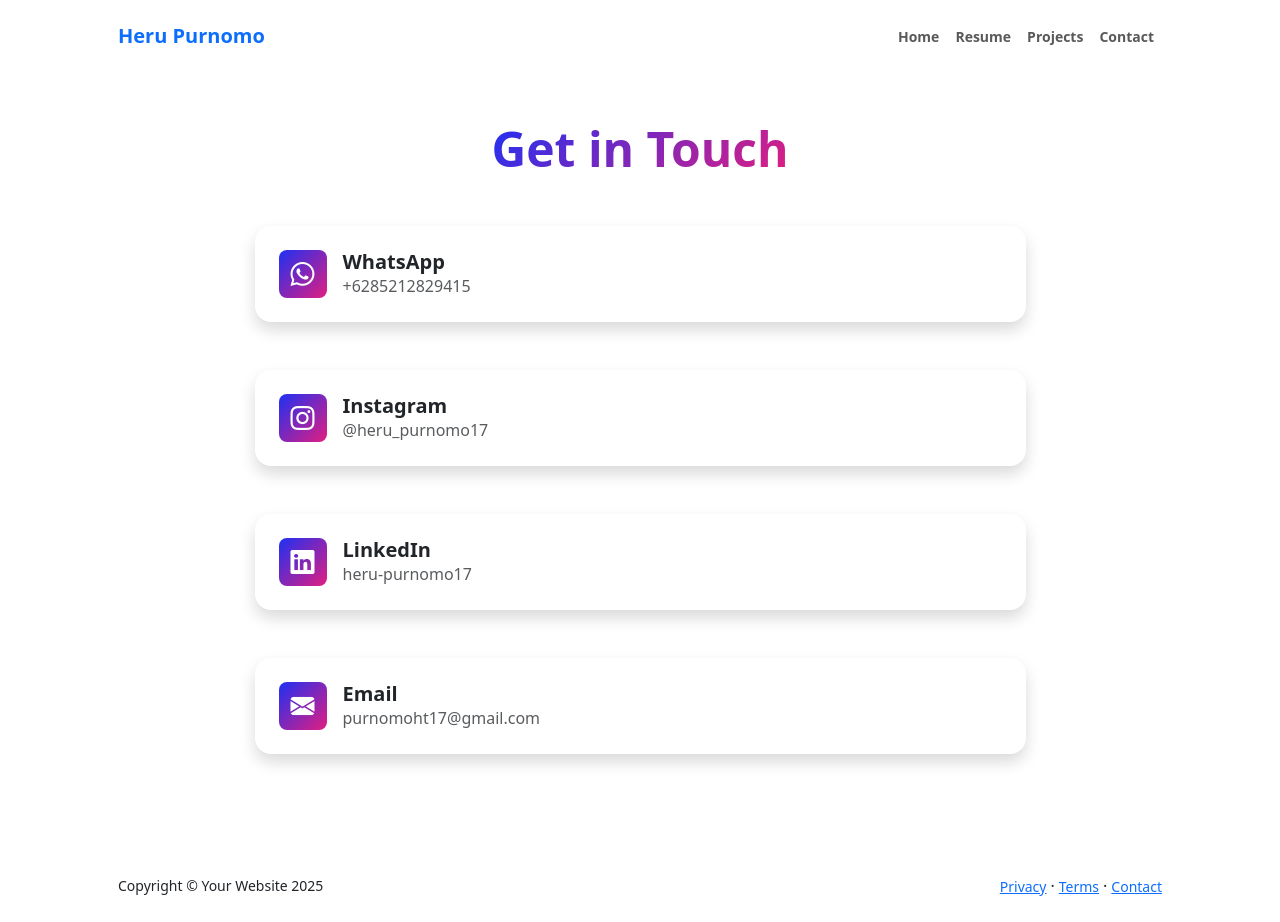
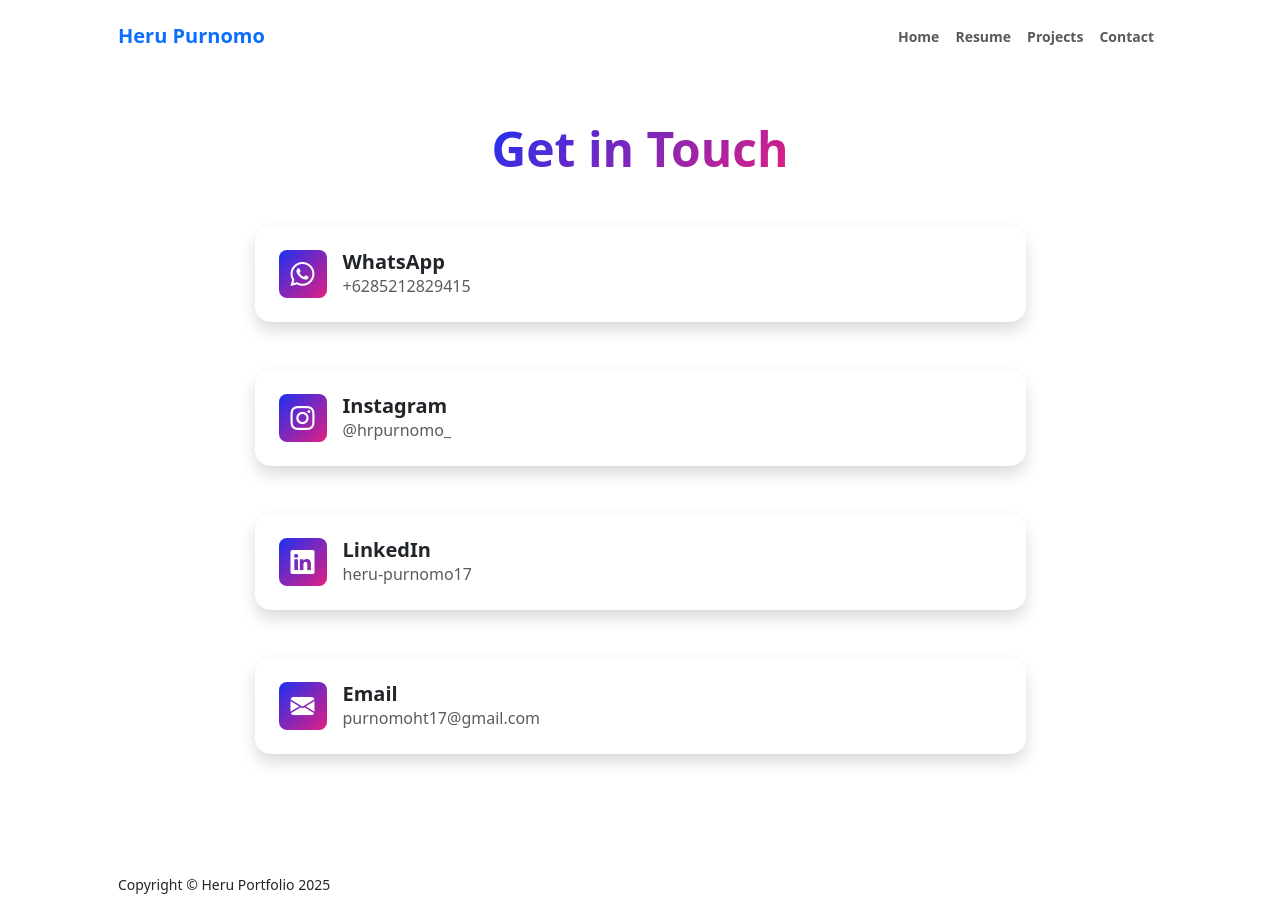
Before and after one commit to purnomoht17/portfolio-heru, a React (Vite) app: page /contact in a window 1280 px wide. Built offline with nearby package versions, Linux system fonts and the light colour scheme.

Commit message:
contact edit

```diff
--- a/src/components/Footer.jsx
+++ b/src/components/Footer.jsx
@@ -8,14 +8,7 @@ function Footer() {
       <div className="container px-5">
         <div className="row align-items-center justify-content-between flex-column flex-sm-row">
           <div className="col-auto">
-            <div className="small m-0">Copyright &copy; Your Website 2025</div>
-          </div>
-          <div className="col-auto">
-            <a className="small" href="#!">Privacy</a>
-            <span className="mx-1">&middot;</span>
-            <a className="small" href="#!">Terms</a>
-            <span className="mx-1">&middot;</span>
-            <a className="small" href="#!">Contact</a>
+            <div className="small m-0">Copyright &copy; Heru Portfolio 2025</div>
           </div>
         </div>
       </div>
--- a/src/pages/Contact/Contact.jsx
+++ b/src/pages/Contact/Contact.jsx
@@ -1,10 +1,10 @@
 import React from 'react';
 
 function Contact() {
-  const whatsappNumber = '6285212829415'; // Ganti dengan nomor WhatsApp Anda
-  const instagramUsername = 'heru_purnomo17'; // Ganti dengan username Instagram Anda
-  const emailAddress = 'purnomoht17@gmail.com'; // Ganti dengan alamat email Anda
-  const linkedinUsername = 'heru-purnomo17'; // Ganti dengan username LinkedIn Anda
+  const whatsappNumber = '6285212829415';
+  const instagramUsername = 'hrpurnomo_';
+  const emailAddress = 'purnomoht17@gmail.com';
+  const linkedinUsername = 'heru-purnomo17';
 
   return (
     <main className="flex-shrink-0">
```
